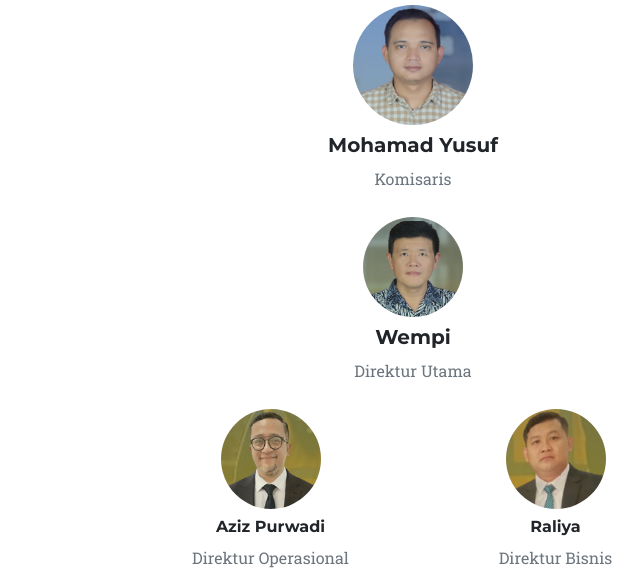
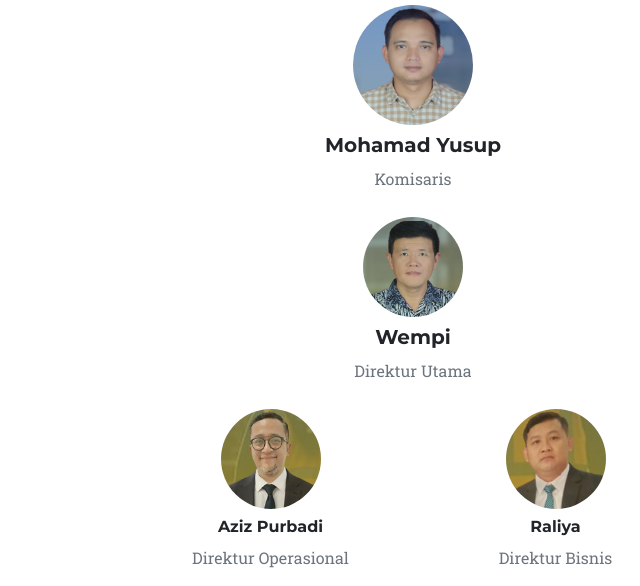
Before and after one commit to isitsma11/ibasa-website, a plain HTML site: page index.html in a window 1280 px wide. Shown: the part 3764-4350 px from the top of the page, 227-867 px from the left. Drawn offline with nearby package versions, Linux system fonts and the light colour scheme; files whose address does not match are found by name.

Commit message:
Update index.html

```diff
--- a/index.html
+++ b/index.html
@@ -468,7 +468,7 @@
                 <!-- CEO -->
                 <div class="mb-4">
                     <img src="ptibasa-website/assets/img/team//yusup.png" class="rounded-circle mb-2" width="120" height="120" alt="CEO">
-                    <h5>Mohamad Yusuf</h5>
+                    <h5>Mohamad Yusup</h5>
                     <p class="text-muted">Komisaris</p>
                 </div>
 
@@ -490,7 +490,7 @@
                 <div class="row justify-content-center">
                     <div class="col-md-3 text-center">
                         <img src="ptibasa-website/assets/img/team/aziss.png" class="rounded-circle mb-2" width="100" height="100" alt="Manager 1">
-                        <h6>Aziz Purwadi</h6>
+                        <h6>Aziz Purbadi</h6>
                         <p class="text-muted">Direktur Operasional</p>
                     </div>
                     <div class="col-md-3 text-center">
```
